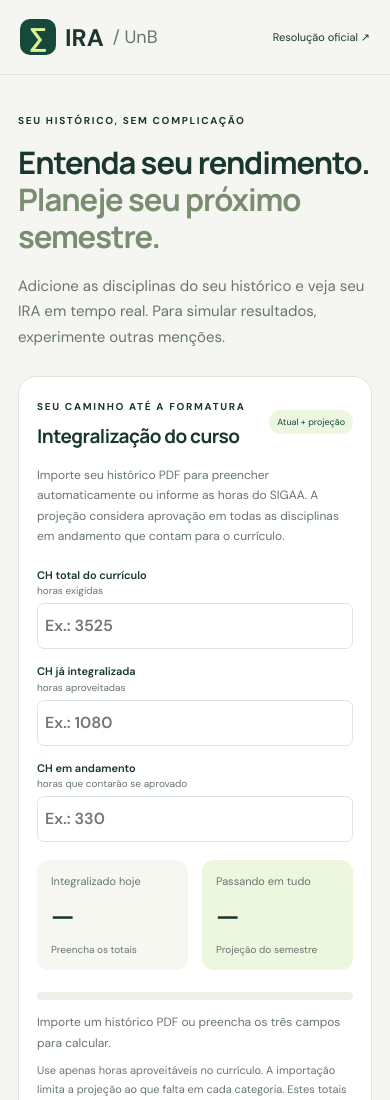
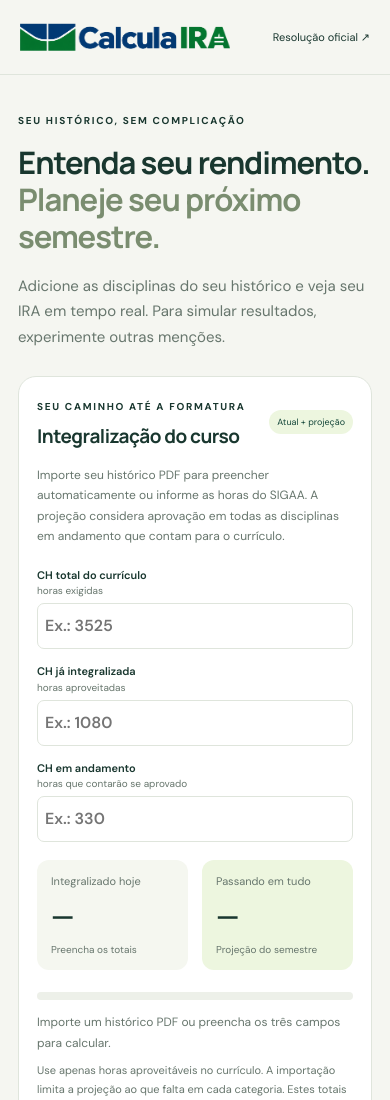
Before and after one commit to nicolaszanin06/calcula_ira, a plain HTML site: page index.html in a window 390 px wide. Shown: the top 1100 px of the page. Drawn offline with Linux system fonts and the light colour scheme.

Commit message:
Adiciona logo CalculaIRA ao cabeçalho responsivo

```diff
--- a/index.html
+++ b/index.html
@@ -5,7 +5,7 @@
   <meta name="viewport" content="width=device-width, initial-scale=1">
   <meta name="theme-color" content="#123e36">
   <meta name="description" content="Calcule seu IRA e sua Média Ponderada na UnB com a fórmula da Resolução CEG 0001/2020.">
-  <title>Calculadora IRA · UnB</title>
+  <title>CalculaIRA · UnB</title>
   <link rel="stylesheet" href="styles.css">
   <script defer src="calculator.js"></script>
   <script defer src="progress.js"></script>
@@ -13,7 +13,7 @@
   <script defer src="app.js"></script>
 </head>
 <body>
-  <header class="topbar"><a class="brand" href="./"><span class="brand-icon">∑</span> IRA<span class="brand-sub">/ UnB</span></a><a class="source" href="https://deg.unb.br/wp-content/uploads/resolucao_ceg_0001_2020.pdf" target="_blank" rel="noopener">Resolução oficial ↗</a></header>
+  <header class="topbar"><a class="brand" href="./"><img class="brand-logo" src="assets/calculaira-logo.png" alt="CalculaIRA — calculadora IRA da UnB" width="2172" height="724"></a><a class="source" href="https://deg.unb.br/wp-content/uploads/resolucao_ceg_0001_2020.pdf" target="_blank" rel="noopener">Resolução oficial ↗</a></header>
   <main>
     <section class="intro"><span class="eyebrow">SEU HISTÓRICO, SEM COMPLICAÇÃO</span><h1>Entenda seu rendimento.<br><span>Planeje seu próximo semestre.</span></h1><p>Adicione as disciplinas do seu histórico e veja seu IRA em tempo real. Para simular resultados, experimente outras menções.</p></section>
     <section class="progress-section panel" aria-labelledby="progress-title">
--- a/styles.css
+++ b/styles.css
@@ -76,3 +76,12 @@ dialog > .section-head, dialog > .hint, .pdf-comparison, .review-actions, #pdf-e
   .progress-fields input { margin-top:5px; }
   .progress-results strong { font-size:30px; }
 }
+/* Display the supplied logo without its transparent outer margins. */
+.topbar { gap:20px; }
+.brand { display:block; position:relative; flex:0 1 300px; width:300px; height:auto; aspect-ratio:2040 / 267; min-width:0; overflow:hidden; }
+.brand-logo { position:absolute; width:106.4706%; height:auto; max-width:none; left:-3.7255%; top:-82.7715%; }
+.source { flex-shrink:0; }
+@media(max-width:560px) {
+  .topbar { gap:16px; }
+  .brand { flex-basis:210px; width:210px; }
+}
```
Also changed, not shown: assets/calculaira-logo.png (added), 1 other file.
